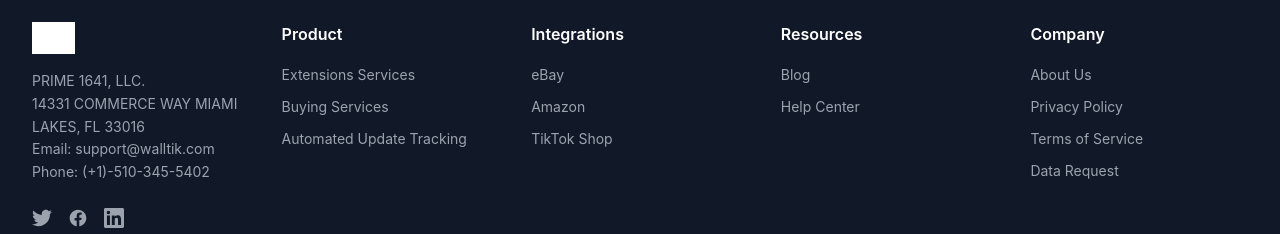
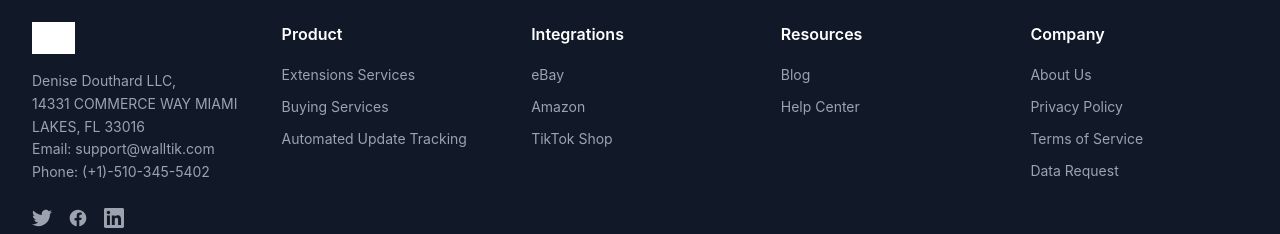
Before and after one commit to afirstimer/walltik, a Next.js app: page / in a window 1280 px wide. Shown: the part 6607-6841 px from the top of the page. Built offline with nearby package versions, Linux system fonts and the light colour scheme; no server answers; grey boxes are pictures that could not be loaded.

Commit message:
Update Footer.tsx

```diff
--- a/src/components/Footer.tsx
+++ b/src/components/Footer.tsx
@@ -38,7 +38,7 @@
                             />
                         </div>
                         <p className="text-gray-400 text-sm leading-relaxed">
-                            PRIME 1641, LLC.
+                            Denise Douthard LLC,
                             <br />14331 COMMERCE WAY
                             MIAMI LAKES, FL 33016
                             <br />Email: support@walltik.com
```
